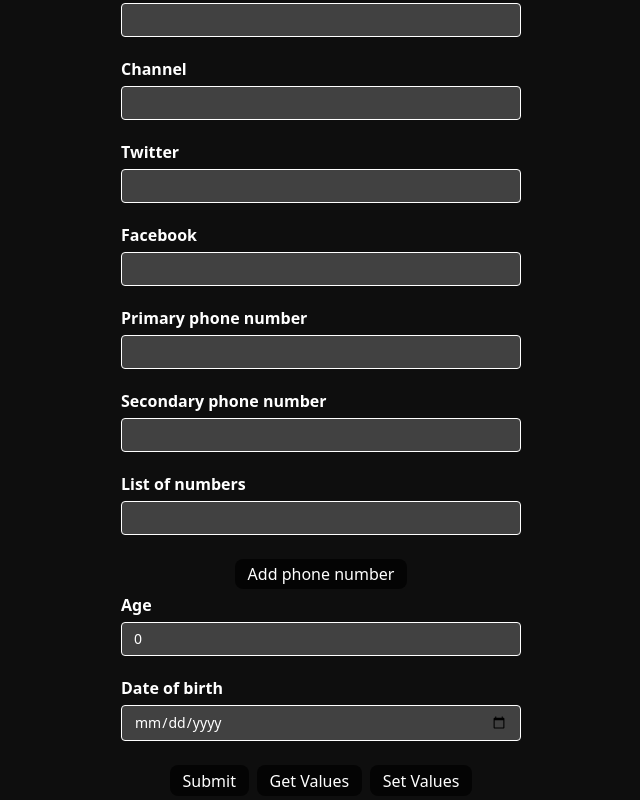
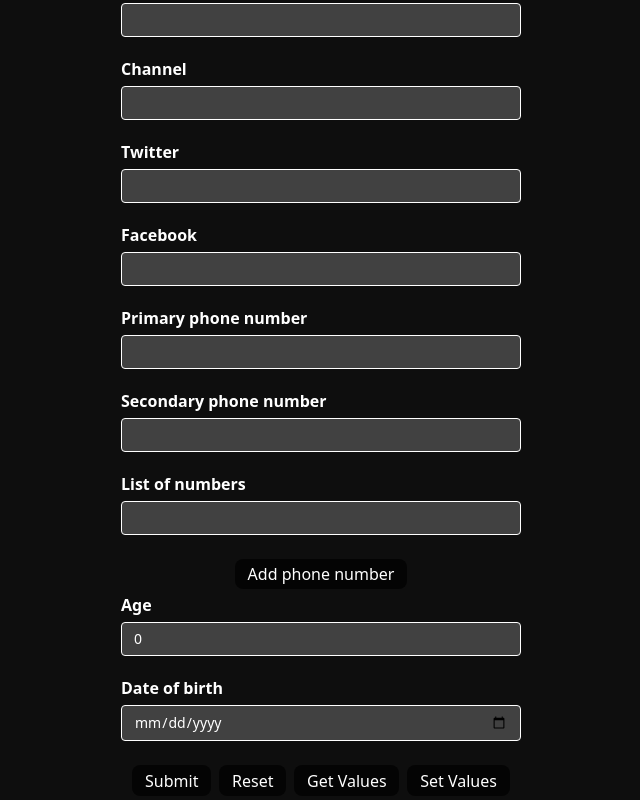
Before and after one commit to RebeccaAyodele/react-hook-form, a React (Vite) app: page / in a window 1280 px wide. Shown: the part 189-989 px from the top of the page, without its empty margins (319-959 px from the left). Built offline with nearby package versions, Linux system fonts and the light colour scheme.

Commit message:
Reset Form

```diff
--- a/src/components/YoutubeForm.tsx
+++ b/src/components/YoutubeForm.tsx
@@ -1,4 +1,4 @@
-// import { useEffect } from "react";
+import { useEffect } from "react";
 import { useForm, useFieldArray, FieldErrors } from "react-hook-form";
 import { DevTool } from "@hookform/devtools";
 
@@ -45,6 +45,7 @@ const YoutubeForm = () => {
     watch,
     getValues,
     setValue,
+    reset,
   } = form;
   const {
     errors,
@@ -86,6 +87,12 @@ const YoutubeForm = () => {
       shouldTouch: true,
     });
   };
+
+  useEffect(() => {
+    if (isSubmitSuccessful) {
+      reset();
+    }
+  }, [isSubmitSuccessful, reset])
 
   // useEffect(() => {
   //   const subscription = watch((value) => {
@@ -278,7 +285,10 @@ const YoutubeForm = () => {
           <p className="error">{errors.dob?.message}</p>
         </div>
 
-        <button disabled={ !isDirty || !isValid || isSubmitting}>Submit</button>
+        <button disabled={!isDirty || !isValid || isSubmitting}>Submit</button>
+        <button type="button" onClick={() => reset()}>
+          Reset
+        </button>
         <button type="button" onClick={handleGetValues}>
           Get Values
         </button>
```
